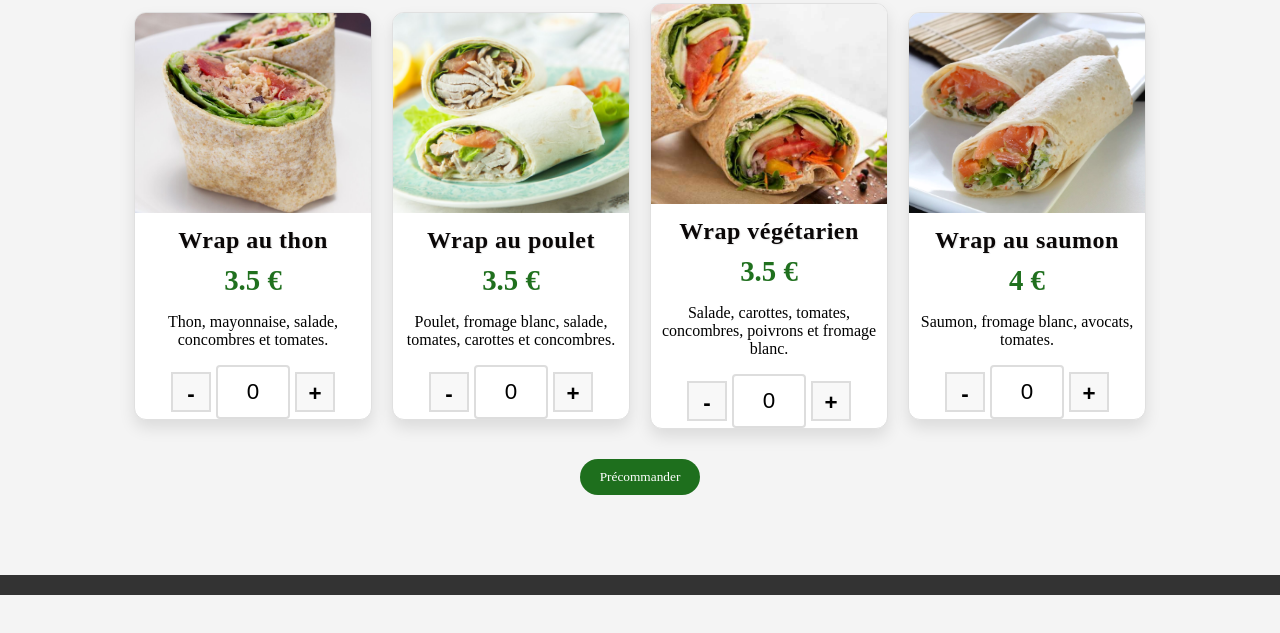
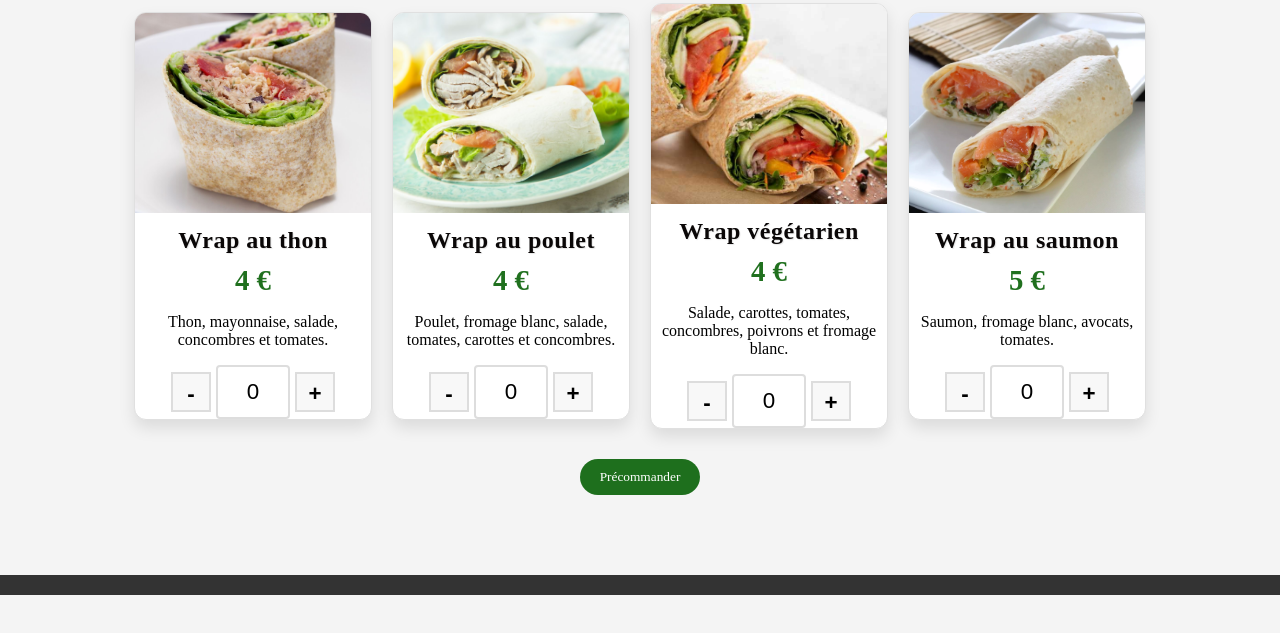
Before and after one commit to Vohlsyr/Vohlsyr.github.io, a plain HTML site: page index.html in a window 1280 px wide. Shown: the part 205-838 px from the top of the page. Drawn offline with Linux system fonts and the light colour scheme; a web font is replaced by a local one.

Commit message:
Update index.html

```diff
--- a/index.html
+++ b/index.html
@@ -20,7 +20,7 @@
             <div class="product-card">
                 <img src="images/wrap thon.jpeg" alt="Sandwich au thon">
                 <h2>Wrap au thon</h2>
-                <p class="price">3.5 €</p>
+                <p class="price">4 €</p>
                 <p>Thon, mayonnaise, salade, concombres et tomates.</p>
                 <div class="quantity-controls">
                     <button class="quantity-btn" onclick="changeQuantity('minus', 'thon')">-</button>
@@ -32,7 +32,7 @@
             <div class="product-card">
                 <img src="images/wrap poulet.jpg" alt="Sandwich au poulet">
                 <h2>Wrap au poulet</h2>
-                <p class="price">3.5 €</p>
+                <p class="price">4 €</p>
                 <p>Poulet, fromage blanc, salade, tomates, carottes et concombres.</p>
                 <div class="quantity-controls">
                     <button class="quantity-btn" onclick="changeQuantity('minus', 'poulet')">-</button>
@@ -44,7 +44,7 @@
             <div class="product-card">
                 <img src="images/wrap vege.jpg" alt="Sandwich végétarien">
                 <h2>Wrap végétarien</h2>
-                <p class="price">3.5 €</p>
+                <p class="price">4 €</p>
                 <p>Salade, carottes, tomates, concombres, poivrons et fromage blanc.</p>
                 <div class="quantity-controls">
                     <button class="quantity-btn" onclick="changeQuantity('minus', 'vegetarien')">-</button>
@@ -56,7 +56,7 @@
             <div class="product-card">
                 <img src="images/wrap saumon.webp" alt="Sandwich au saumon">
                 <h2>Wrap au saumon</h2>
-                <p class="price">4 €</p>
+                <p class="price">5 €</p>
                 <p>Saumon, fromage blanc, avocats, tomates.</p>
                 <div class="quantity-controls">
                     <button class="quantity-btn" onclick="changeQuantity('minus', 'saumon')">-</button>
```
